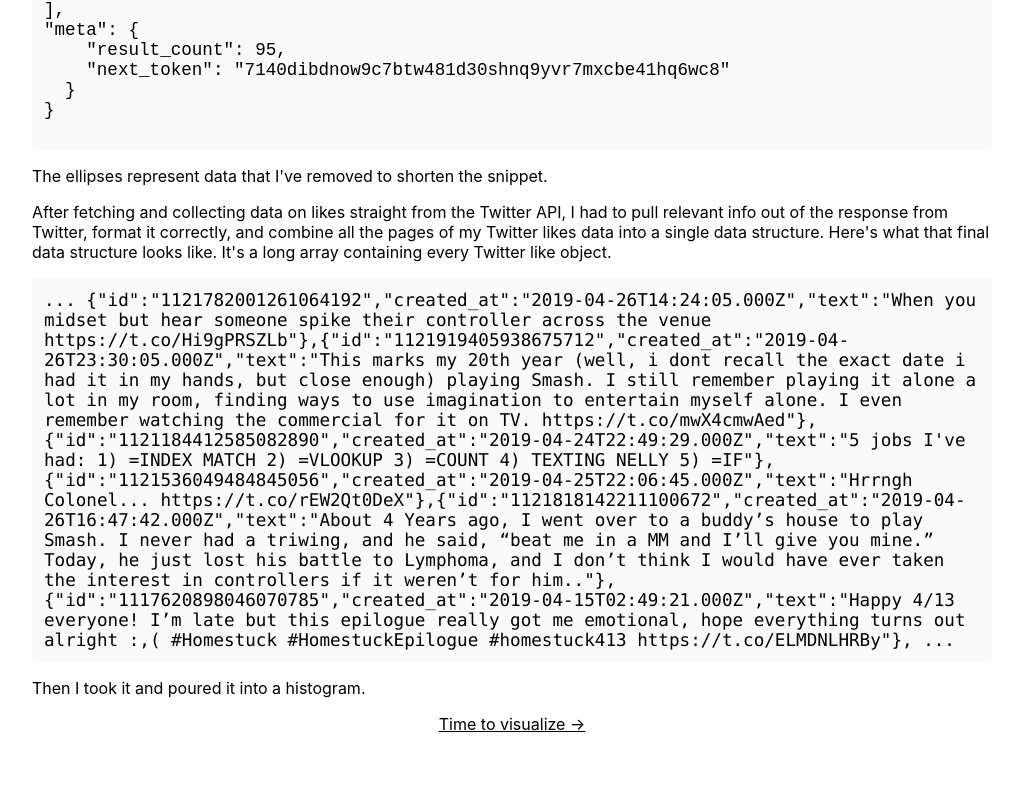
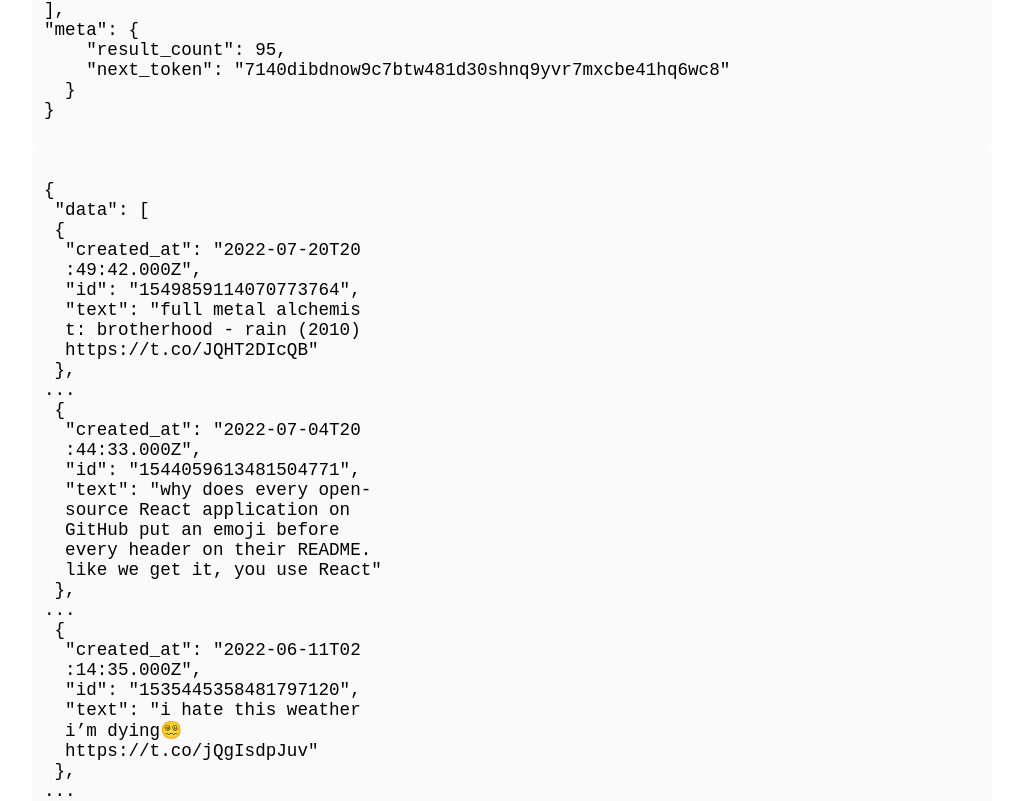
Before and after one commit to raidsrc/twitter-likes-graph, a Next.js app: page /data in a window 1280 px wide. Shown: the part 712-1513 px from the top of the page, without its empty margins (128-1147 px from the left). Built offline with nearby package versions, Linux system fonts and the light colour scheme.

Commit message:
some changes

```diff
--- a/pages/data.tsx
+++ b/pages/data.tsx
@@ -12,7 +12,7 @@ const Home: NextPage = () => {
       <Head>
         <title>Twitter Likes Graph</title>
         <meta name="description" content="Generated by create next app" />
-        <link rel="icon" href="/favicon.ico" />
+        <link rel="icon" href="/twitter.png" />
       </Head>
 
       <main className={styles.main}>
@@ -21,7 +21,8 @@ const Home: NextPage = () => {
           <h1>The data</h1>
           <div className={styles.textBlurb}>
             <p>{"Here's a small snippet of my liked tweet data straight off Twitter. "}</p>
-            <div className={styles.code}>
+            <div className={styles.code + " " + styles.codeDataFromTwitterDesktop}>
+              {/* this one will show up when viewing on desktop */}
               <pre>
                 {`{
   "data": [
@@ -52,6 +53,49 @@ const Home: NextPage = () => {
     "result_count": 95,
     "next_token": "7140dibdnow9c7btw481d30shnq9yvr7mxcbe41hq6wc8"
   }
+}`}
+              </pre>
+            </div>
+            <div className={styles.code}>
+              {/* this one will show up when viewing on mobile  */}
+              <pre>
+                {`{
+ "data": [
+ {
+  "created_at": "2022-07-20T20
+  :49:42.000Z",
+  "id": "1549859114070773764",
+  "text": "full metal alchemis
+  t: brotherhood - rain (2010)
+  https://t.co/JQHT2DIcQB"
+ },
+...
+ {
+  "created_at": "2022-07-04T20
+  :44:33.000Z",
+  "id": "1544059613481504771",
+  "text": "why does every open‐
+  source React application on
+  GitHub put an emoji before
+  every header on their README.
+  like we get it, you use React"
+ },
+...
+ {
+  "created_at": "2022-06-11T02
+  :14:35.000Z",
+  "id": "1535445358481797120",
+  "text": "i hate this weather
+  i’m dying😵‍💫
+  https://t.co/jQgIsdpJuv"
+ },
+...
+],
+ "meta": {
+  "result_count": 95,
+  "next_token": "7140dibdnow9c7b
+  tw481d30shnq9yvr7mxcbe41hq6wc8"
+ }
 }`}
               </pre>
             </div>
--- a/pages/graph.tsx
+++ b/pages/graph.tsx
@@ -45,7 +45,7 @@ const GraphPage: NextPage<Array<NewNewTwitterLikeObject>> = () => {
       <Head>
         <title>Twitter Likes Graph</title>
         <meta name="description" content="Generated by create next app" />
-        <link rel="icon" href="/favicon.ico" />
+        <link rel="icon" href="/twitter.png" />
       </Head>
 
       <main className={styles.main}>
--- a/pages/index.tsx
+++ b/pages/index.tsx
@@ -13,7 +13,7 @@ const Home: NextPage = () => {
       <Head>
         <title>Twitter Likes Graph</title>
         <meta name="description" content="Generated by create next app" />
-        <link rel="icon" href="/favicon.ico" />
+        <link rel="icon" href="/twitter.png" />
       </Head>
 
       <main className={styles.main}>
--- a/pages/twitter-api.tsx
+++ b/pages/twitter-api.tsx
@@ -12,7 +12,7 @@ const Home: NextPage = () => {
       <Head>
         <title>Twitter Likes Graph</title>
         <meta name="description" content="Generated by create next app" />
-        <link rel="icon" href="/favicon.ico" />
+        <link rel="icon" href="/twitter.png" />
       </Head>
 
       <main className={styles.main}>
--- a/pages/why.tsx
+++ b/pages/why.tsx
@@ -10,7 +10,7 @@ const Home: NextPage = () => {
       <Head>
         <title>Twitter Likes Graph</title>
         <meta name="description" content="Generated by create next app" />
-        <link rel="icon" href="/favicon.ico" />
+        <link rel="icon" href="/twitter.png" />
       </Head>
 
       <main className={styles.main}>
@@ -18,7 +18,8 @@ const Home: NextPage = () => {
           <Link href="/" ><a className={styles.link}>&larr; Go back </a></Link> <br />
           <h1>Why</h1>
           <div className={styles.textBlurb}>
-            <p>{`I've had COVID-19 this past week. It's really sucked. I don't get sick too often, but when I do get sick, I get really sick, and getting hit by COVID-19 has been no different. One day, in a drowsy, painful haze, I woke up and wondered what a histogram of my liked Tweets would look like. I went upstairs and drank a mug of Theraflu, then shuffled down to my laptop and started coding. `}</p>
+            <p>{`I've had COVID-19 this past week. It's really sucked. I don't get sick too often, but when I do get sick, I get really sick, and getting hit by COVID-19 has been no different. I haven't got much to do besides eat, sleep, take drugs, and recover. `}</p>
+            <p>{`One day, in a drowsy, painful haze, I woke up and wondered what a histogram of my liked Tweets sorted by time would look like. Just absolutely the randomest of ideas. I went upstairs and drank a mug of Theraflu, then shuffled down to my laptop and started coding. Cause I had nothing better to do.`}</p>
           </div>
         </div>
 
--- a/pages/wrap.tsx
+++ b/pages/wrap.tsx
@@ -10,7 +10,7 @@ const Home: NextPage = () => {
       <Head>
         <title>Twitter Likes Graph</title>
         <meta name="description" content="Generated by create next app" />
-        <link rel="icon" href="/favicon.ico" />
+        <link rel="icon" href="/twitter.png" />
       </Head>
 
       <main className={styles.main}>
--- a/styles/Home.module.css
+++ b/styles/Home.module.css
@@ -79,6 +79,7 @@
 
 }
 
+
 .grid {
   display: flex;
   align-items: center;
@@ -143,27 +144,44 @@
   }
 }
 
-@media (max-width: 600px) {
+@media (max-width: 900px) {
+  .code {
+    font-size: small;
+  }
+}
+
+@media (max-width: 700px) {
   .grid {
     width: 100%;
     flex-direction: column;
   }
-  .code {
-    font-size: small;
+
+  .codeDataFromTwitterDesktop {
+    display: none;
   }
+
   .main {
     padding: 4rem 2rem;
   }
 }
 
+@media (max-width: 500px) {
+  .main {
+    padding: 3rem 1rem;
+  }
+}
+
 @media (prefers-color-scheme: dark) {
+
   .card,
   .footer {
     border-color: #222;
   }
+
   .code {
     background: #111;
   }
+
   .logo img {
     filter: invert(1);
   }
```
